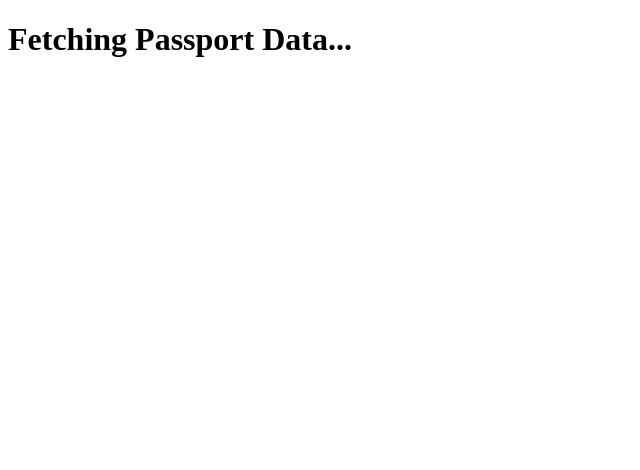
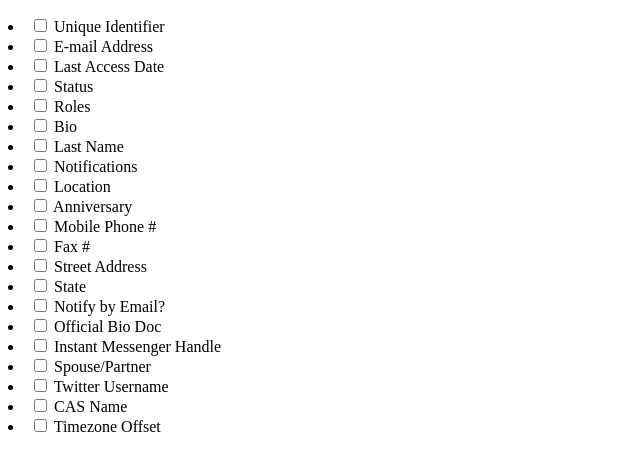
Before and after one commit to joelongstreet/Annie, a browser extension: page index.html in a window 1280 px wide. Shown: the whole page, without its empty margins (0-640 px from the left). Drawn offline with Linux system fonts and the light colour scheme.

Commit message:
building interface javascript initializers

```diff
--- a/index.html
+++ b/index.html
@@ -2,10 +2,15 @@
 <html>
     <head>
         <title>Passport User Extension</title>
-        <script src='app.js'></script>
+        <script src='jquery-1.10.2.min.js'></script>
+        <script src='mapper.js'></script>
+        <script src='interface.js'></script>
     </head>
 
     <body>
-        <h1>Fetching Passport Data...</h1>
+        <div id='input-lists'>
+            <ul></ul>
+            <ul></ul>
+        </div>
     </body>
 </html>
--- /dev/null
+++ b/interface.js
@@ -0,0 +1,35 @@
+$(function(){
+
+    // Build templates and retrieve local storage values
+    // for each mapped key
+    (function(){
+        var binaryIterator = 0;
+
+        for(var key in mapper){
+            var helpText    = '' || mapper[key].help;
+            var labelText   = '' || mapper[key].label;
+            var helpKlass   = helpText ? '' : 'hidden';
+            var storedVal   = localStorage.getItem(key);
+            var defaultVal  = (storedVal == 'true') ? 'checked' : ''
+
+            var template    = '' +
+                '<li>' +
+                    '<label for="' + key + '">' +
+                        '<input type="checkbox" name="' + key + '" ' + defaultVal + ' /> ' +
+                        labelText +
+                    '</label>' +
+                    '<p class="help ' + helpKlass + '>' + helpText + '</p>'
+                '</li>';
+
+            $($('#input-lists')[binaryIterator]).append(template);
+            binaryIterator = (binaryIterator == 0) ? 1 : 0
+        }
+    })();
+
+    $('input:checkbox').change(function(){
+        var inputName = $(this).attr('name');
+        if($(this).is(':checked')){
+            localStorage.setItem(inputName, true);
+        } else localStorage.setItem(inputName, false);
+    });
+});
```
Also changed, not shown: manifest.json.
